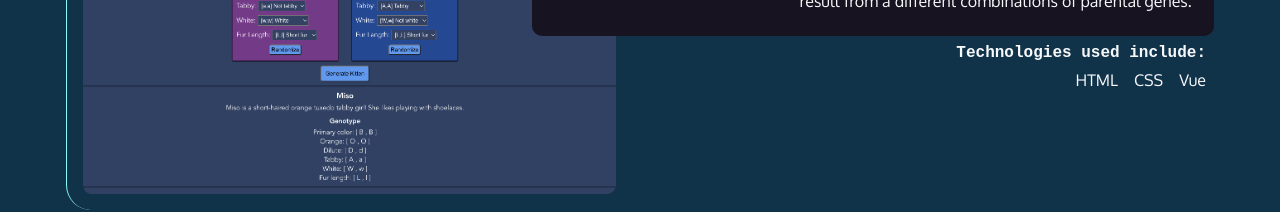
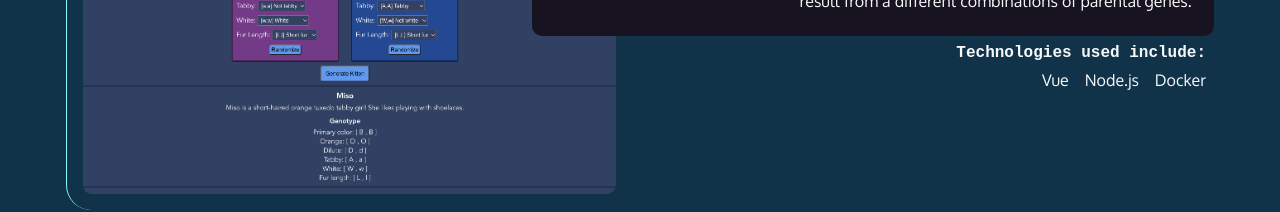
Before and after one commit to lernest/liam-e, a Vue app: page / in a window 1280 px wide. Shown: the part 919-1131 px from the top of the page. Built offline with nearby package versions, Linux system fonts and the light colour scheme; a web font is replaced by a local one.

Commit message:
project description

```diff
--- a/src/components/Projects.vue
+++ b/src/components/Projects.vue
@@ -15,9 +15,9 @@
             </p>
           <h4>Technologies used include:</h4>
           <ul>
-            <li>HTML</li>
-            <li>CSS</li>
             <li>Vue</li>
+            <li>Node.js</li>
+            <li>Docker</li>
           </ul>
         </div>
         <img src="../assets/cats.png" alt="Screenshot of cat genetics website." />
```
